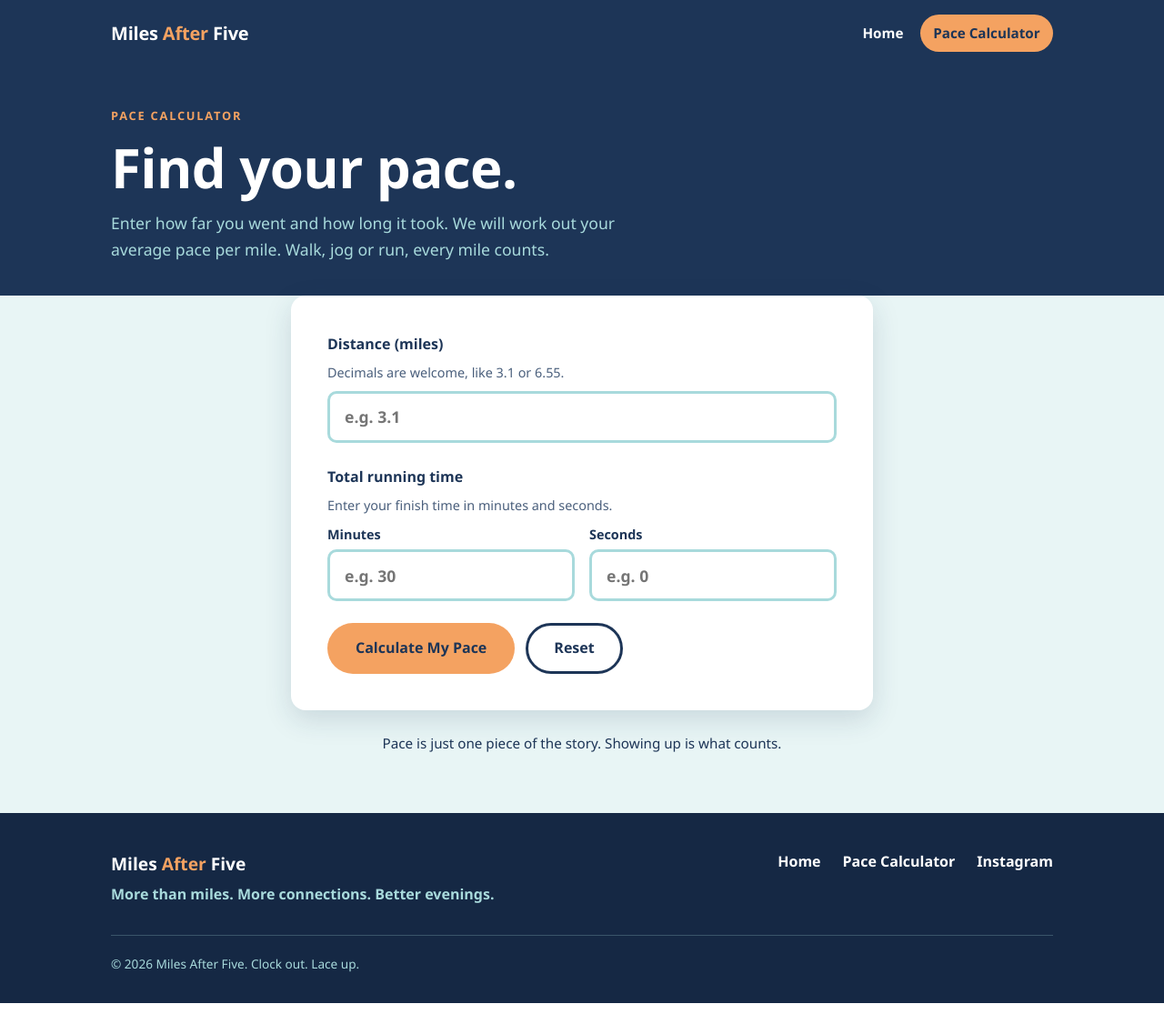
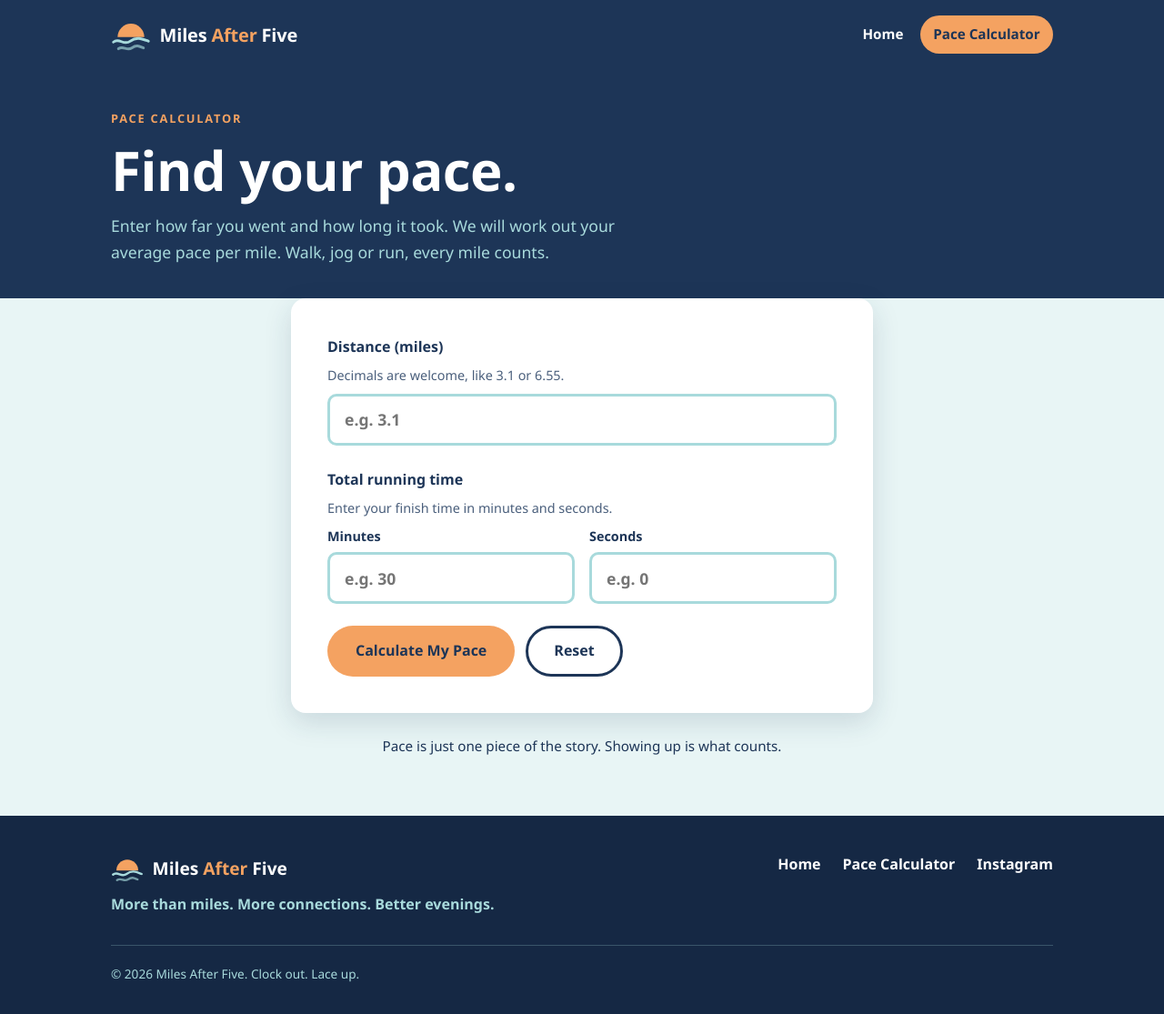
Before and after one commit to yuga-khairkar-shu/sandbox-yuga, a plain HTML site: page brand-site/pace-calculator.html in a window 1280 px wide. Shown: the whole page at 91% size. Drawn offline with Linux system fonts and the light colour scheme.

Commit message:
Add Miles After Five logo mark to header, footer and favicon
Original SVG mark (setting sun over two path lines) in the brand colors,
placed beside the text wordmark.

Co-Authored-By: Claude Sonnet 5.5 <noreply@anthropic.com>
Claude-Session: https://claude.ai/code/session_01TVJ5xrYm1bibzbqWosaXMc

```diff
--- a/brand-site/pace-calculator.html
+++ b/brand-site/pace-calculator.html
@@ -5,6 +5,7 @@
   <meta name="viewport" content="width=device-width, initial-scale=1">
   <title>Pace Calculator | Miles After Five</title>
   <meta name="description" content="Enter your distance and time to find your average running pace per mile.">
+  <link rel="icon" type="image/svg+xml" href="assets/logos/miles-after-five-mark.svg">
   <link rel="stylesheet" href="styles.css">
 </head>
 <body>
@@ -13,7 +14,10 @@
   <!-- Navigation -->
   <header class="site-header">
     <nav class="nav" aria-label="Main navigation">
-      <a class="brand" href="index.html">Miles <span>After</span> Five</a>
+      <a class="brand" href="index.html">
+        <img class="brand-mark" src="assets/logos/miles-after-five-mark.svg" alt="" width="40" height="40">
+        <span class="brand-name">Miles <span>After</span> Five</span>
+      </a>
       <ul class="nav-links">
         <li><a href="index.html">Home</a></li>
         <li><a href="pace-calculator.html" aria-current="page">Pace Calculator</a></li>
@@ -119,7 +123,10 @@
     <div class="container">
       <div class="footer-grid">
         <div>
-          <p class="footer-brand">Miles <span>After</span> Five</p>
+          <p class="footer-brand">
+            <img class="brand-mark" src="assets/logos/miles-after-five-mark.svg" alt="" width="36" height="36">
+            <span>Miles <span>After</span> Five</span>
+          </p>
           <p class="footer-tagline">More than miles. More connections. Better evenings.</p>
         </div>
 
--- a/brand-site/styles.css
+++ b/brand-site/styles.css
@@ -210,13 +210,21 @@ a {
 }
 
 .brand {
+  display: inline-flex;
+  align-items: center;
+  gap: 0.6rem;
   font-size: 1.1rem;
   font-weight: 800;
   text-decoration: none;
   letter-spacing: -0.01em;
 }
-.brand span {
+.brand-name span {
   color: var(--orange);
+}
+.brand-mark {
+  flex: none;
+  width: 2.5rem;
+  height: 2.5rem;
 }
 
 .nav-links {
@@ -428,12 +436,19 @@ a {
   gap: 1.75rem;
 }
 .footer-brand {
+  display: flex;
+  align-items: center;
+  gap: 0.6rem;
   font-size: 1.2rem;
   font-weight: 800;
-  margin: 0 0 0.25rem;
+  margin: 0 0 0.5rem;
 }
-.footer-brand span {
+.footer-brand span span {
   color: var(--orange);
+}
+.footer-brand .brand-mark {
+  width: 2.25rem;
+  height: 2.25rem;
 }
 .footer-tagline {
   margin: 0;
@@ -706,6 +721,10 @@ input[aria-invalid="true"] {
   .brand {
     font-size: 1.25rem;
   }
+  .brand-mark {
+    width: 2.75rem;
+    height: 2.75rem;
+  }
 }
 
 /* --- Reduced motion ------------------------------------------------------- */
```
Also changed, not shown: brand-site/index.html (+9 -2 lines), brand-site/assets/logos/miles-after-five-mark.svg (added), 2 other files.
